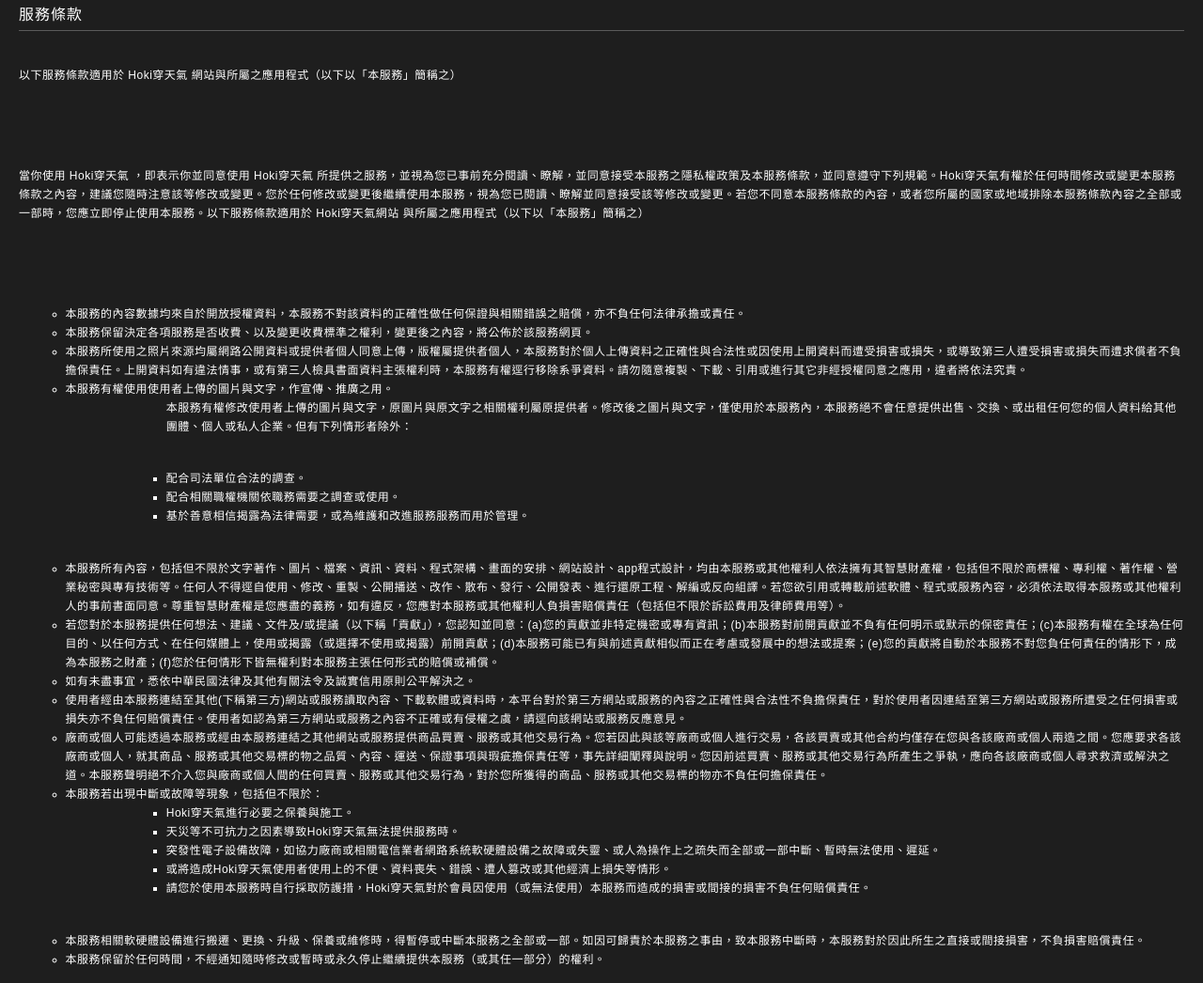
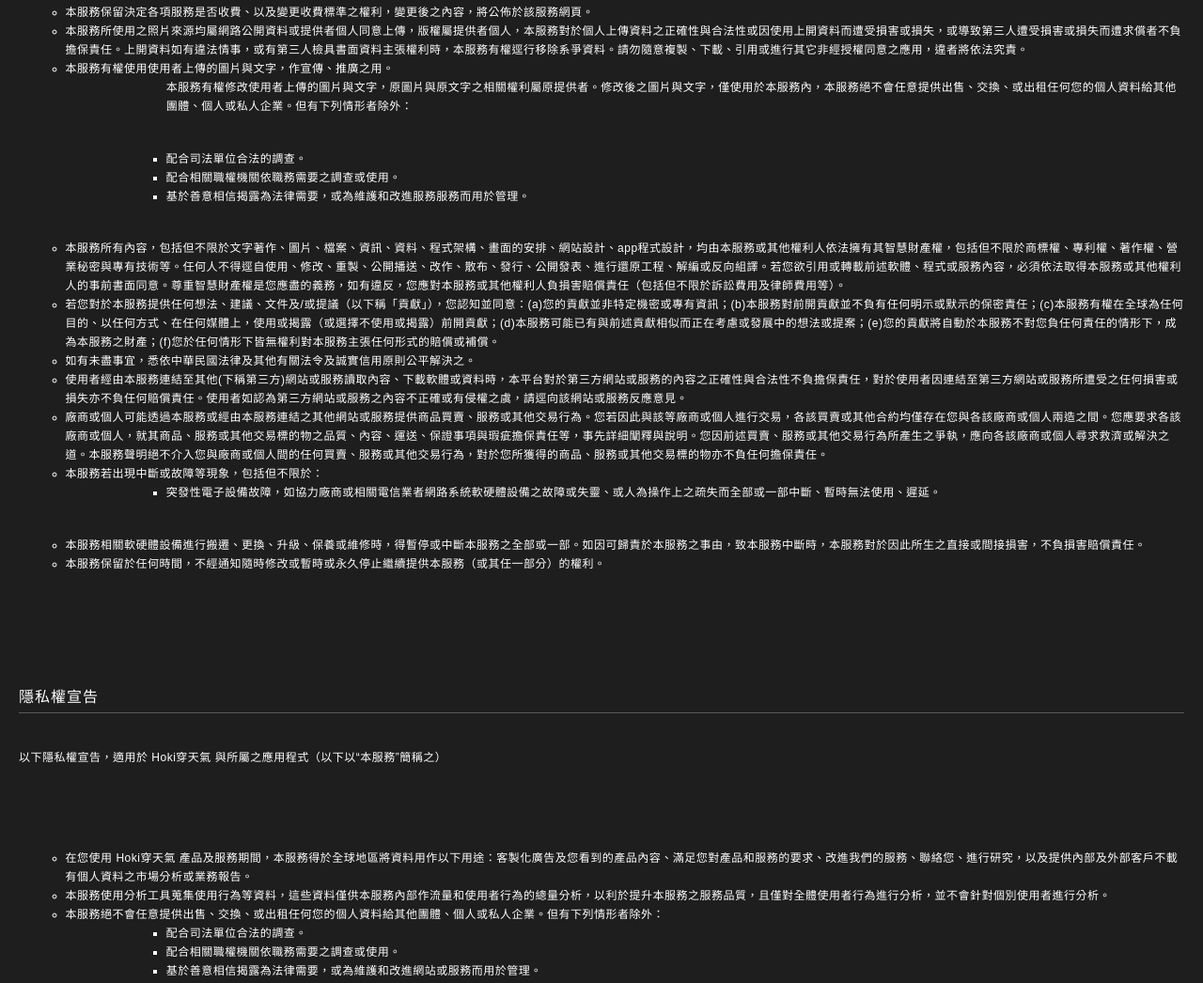
Before and after one commit to ChaoYin/julie.github.io, a plain HTML site: page index.html in a window 1280 px wide. Shown: the part 246-1292 px from the top of the page at 94% size. Drawn offline with Linux system fonts and the light colour scheme.

Commit message:
change text

```diff
--- a/index.html
+++ b/index.html
@@ -6,11 +6,11 @@
     <meta charset="utf-8">
     <meta http-equiv="X-UA-Compatible" content="IE=edge">
     <meta name="viewport" content="width=device-width, initial-scale=1">
-    <meta name="description" content="HOKI_服務條款">
+    <meta name="description" content="服務條款">
     <meta name="author" content="">
-    <meta name="keywords" content="HOKI,天氣,穿搭,購物">
+    <meta name="keywords" content="天氣,穿搭,購物">
 
-    <title>HOKI_服務條款</title>
+    <title>服務條款</title>
 
     <link href="css/reset.css" rel="stylesheet">
     <link rel="shortcut icon" href="img/favicon.ico"/>
@@ -101,9 +101,7 @@
         <h1>免責聲明（下載本程式即表同意）</h1>
             <p>本程式係依現況現狀提供，對於本程式內所載資料的準確性、可用性、完整性或效用，概不作出明確或暗示的保證、聲明或陳述，對於透過服務上之廣告、資訊或要約而展示、購買或取得之任何產品、資訊或資料(產品)，本程式亦不負品質保證之責任。您於此接受並承認信賴任何資料所生之風險應自行承擔；在法律許可的範圍內，對於提供或使用這些資料而可能直接或間接引致任何損失、損壞或傷害，亦不負任何法律承擔或責任（包括疏忽責任）。</p>
 
-        <h2>服務條款</h2>
-            <p>以下服務條款適用於 Hoki穿天氣 網站與所屬之應用程式（以下以「本服務」簡稱之）</p>
-            <p>當你使用 Hoki穿天氣 ，即表示你並同意使用 Hoki穿天氣 所提供之服務，並視為您已事前充分閱讀、瞭解，並同意接受本服務之隱私權政策及本服務條款，並同意遵守下列規範。Hoki穿天氣有權於任何時間修改或變更本服務條款之內容，建議您隨時注意該等修改或變更。您於任何修改或變更後繼續使用本服務，視為您已閱讀、瞭解並同意接受該等修改或變更。若您不同意本服務條款的內容，或者您所屬的國家或地域排除本服務條款內容之全部或一部時，您應立即停止使用本服務。以下服務條款適用於 Hoki穿天氣網站 與所屬之應用程式（以下以「本服務」簡稱之）</p>
+
 
     <ul class="lev1">
         <li>本服務的內容數據均來自於開放授權資料，本服務不對該資料的正確性做任何保證與相關錯誤之賠償，亦不負任何法律承擔或責任。 </li>
@@ -125,11 +123,7 @@
 
         <li>本服務若出現中斷或故障等現象，包括但不限於：</li>
                     <ul class="lev2">
-                    <li>Hoki穿天氣進行必要之保養與施工。</li>
-                    <li>天災等不可抗力之因素導致Hoki穿天氣無法提供服務時。</li>
                     <li>突發性電子設備故障，如協力廠商或相關電信業者網路系統軟硬體設備之故障或失靈、或人為操作上之疏失而全部或一部中斷、暫時無法使用、遲延。</li>
-                    <li>或將造成Hoki穿天氣使用者使用上的不便、資料喪失、錯誤、遭人篡改或其他經濟上損失等情形。</li>
-                    <li>請您於使用本服務時自行採取防護措，Hoki穿天氣對於會員因使用（或無法使用）本服務而造成的損害或間接的損害不負任何賠償責任。</li>
                     </ul>
         <li>本服務相關軟硬體設備進行搬遷、更換、升級、保養或維修時，得暫停或中斷本服務之全部或一部。如因可歸責於本服務之事由，致本服務中斷時，本服務對於因此所生之直接或間接損害，不負損害賠償責任。</li>
         <li>本服務保留於任何時間，不經通知隨時修改或暫時或永久停止繼續提供本服務（或其任一部分）的權利。</li>
```
